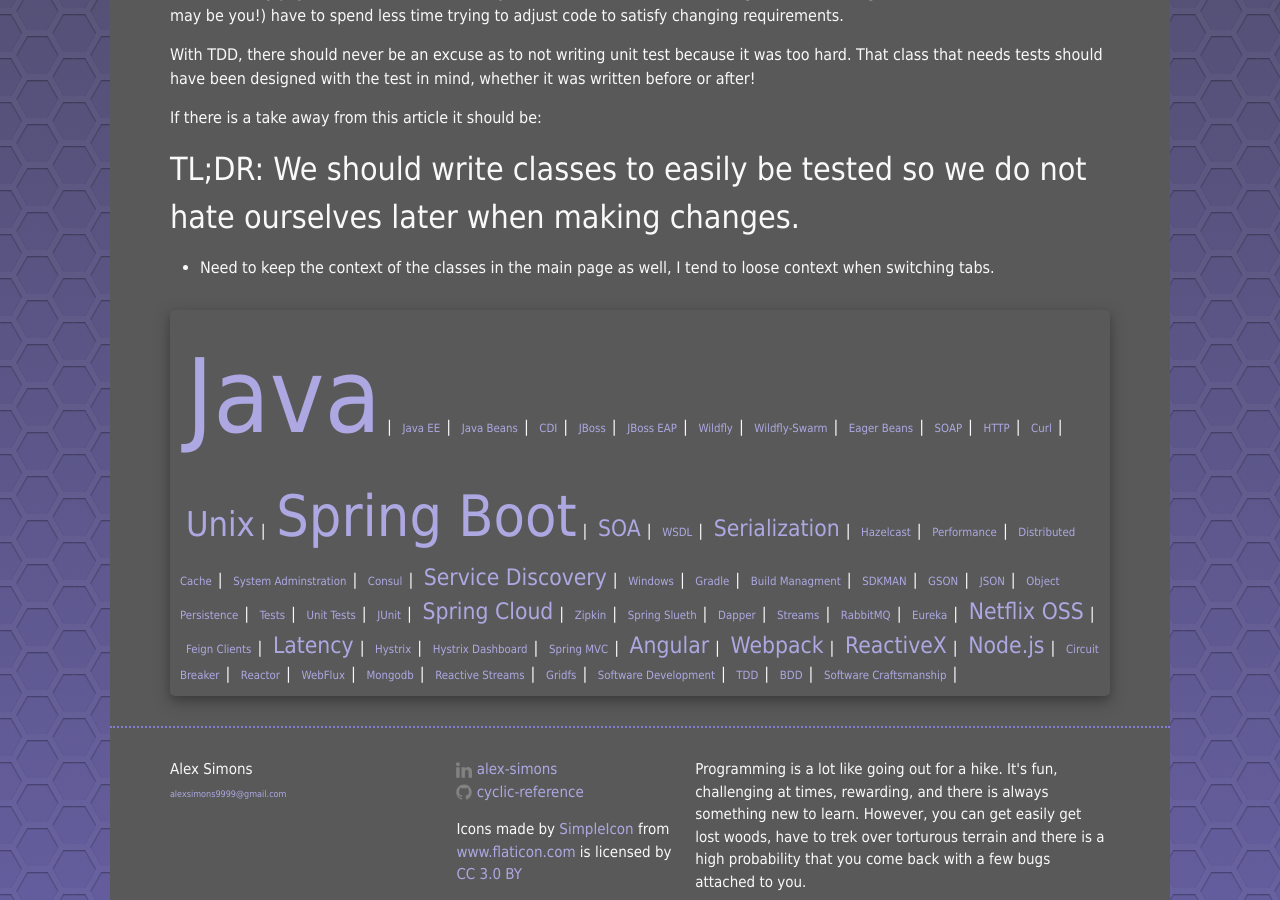
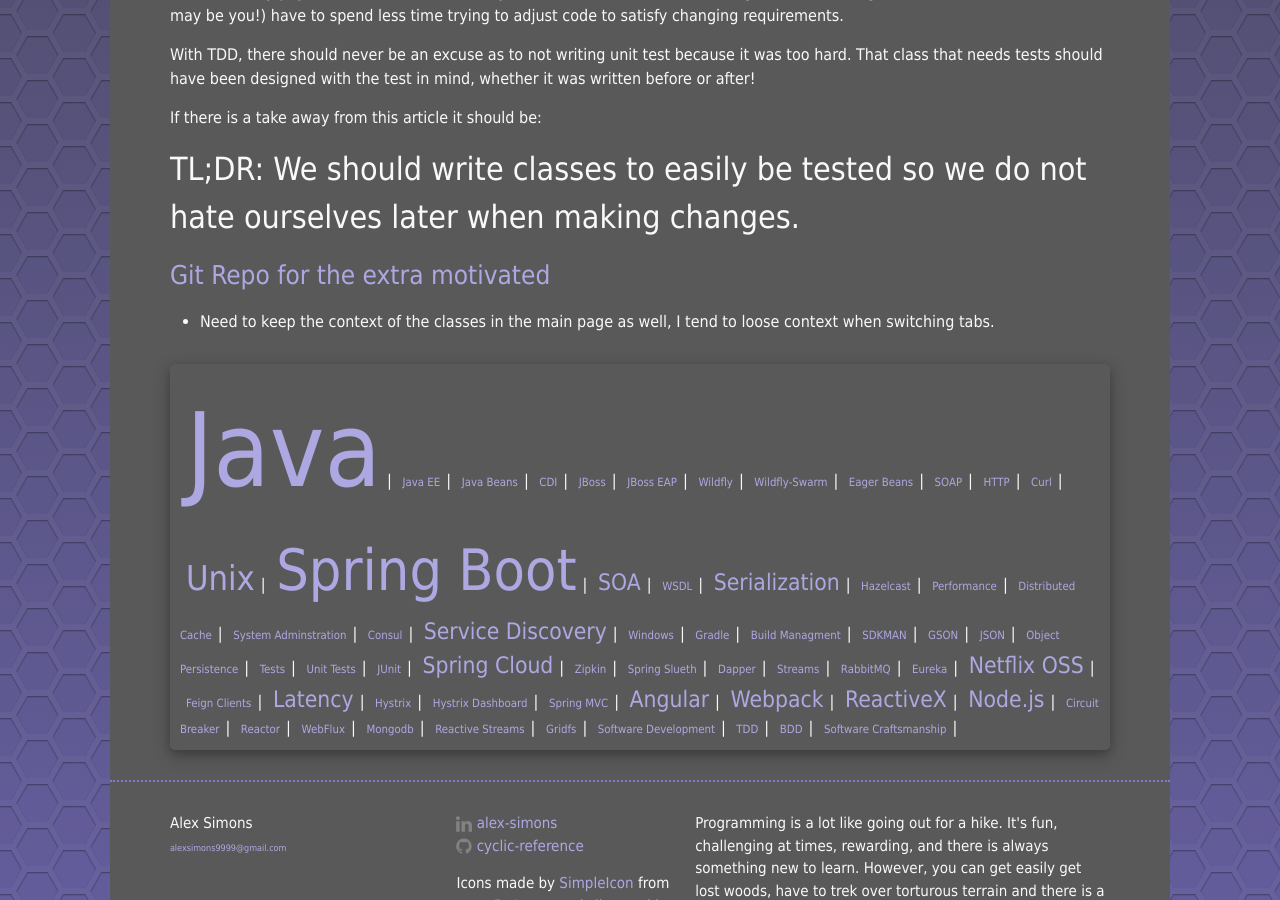
Before and after one commit to Unthrottled/blog, a Jekyll site: the page built from _posts/2017-12-29-Hydration-Driven-Devolpment.md, in a window 1280 px wide and 900 px high, scrolled down 4719 px. Built offline with Jekyll 4.4.1, drawn with Linux system fonts in a browser that asks for light colours.

Commit message:
Link to the past

```diff
--- a/_posts/2017-12-29-Hydration-Driven-Devolpment.md
+++ b/_posts/2017-12-29-Hydration-Driven-Devolpment.md
@@ -224,4 +224,7 @@ If there is a take away from this article it should be:
 
 ## TL;DR: We should write classes to easily be tested so we do not hate ourselves later when making changes.
 
+
+### [Git Repo for the extra motivated](https://github.com/cyclic-reference/hdd.git)
+
 - Need to keep the context of the classes in the main page as well, I tend to loose context when switching tabs.
```
